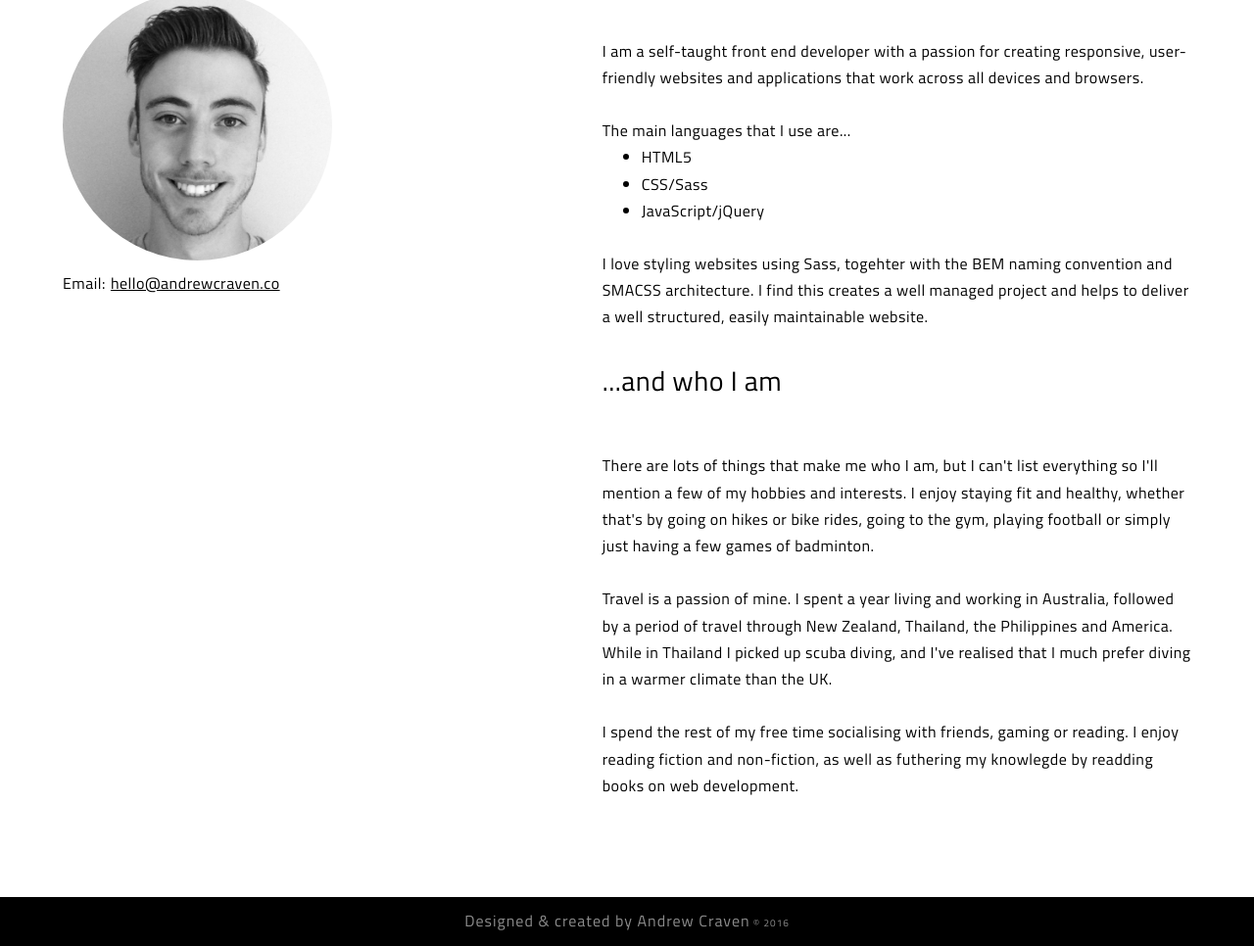
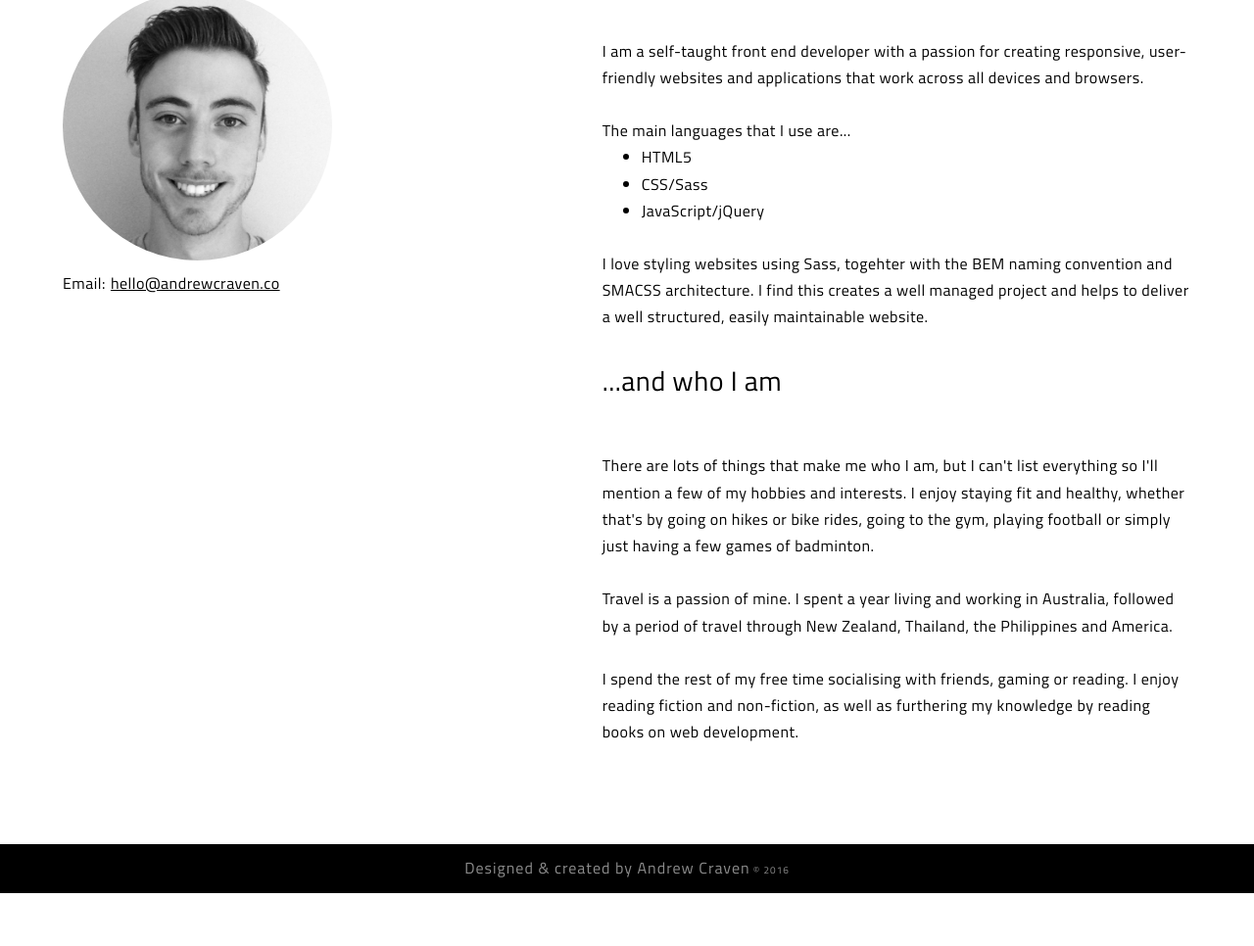
Before and after one commit to AdamCraven/AndrewCraven.github.io, a website: page app/about.html in a window 1280 px wide. Shown: the part 859-1825 px from the top of the page at 98% size. After the commit the page ends 1771 px from the top, so only its background shows below. Drawn offline with nearby package versions, Linux system fonts and the light colour scheme; a script that the page names is missing.

Commit message:
about text change and logic site linked

```diff
--- a/app/about.html
+++ b/app/about.html
@@ -58,9 +58,9 @@
             <h4>...and who I am</h4>
             <p>There are lots of things that make me who I am, but I can't list everything so I'll mention a few of my hobbies and interests. I enjoy staying fit and healthy, whether that's by going on hikes or bike rides, going to the gym, playing football or simply just having a few games of badminton.</p>
             <br>
-            <p>Travel is a passion of mine. I spent a year living and working in Australia, followed by a period of travel through New Zealand, Thailand, the Philippines and America. While in Thailand I picked up scuba diving, and I've realised that I much prefer diving in a warmer climate than the UK.</p>
+            <p>Travel is a passion of mine. I spent a year living and working in Australia, followed by a period of travel through New Zealand, Thailand, the Philippines and America.</p>
             <br>
-            <p>I spend the rest of my free time socialising with friends, gaming or reading. I enjoy reading fiction and non-fiction, as well as futhering my knowlegde by readding books on web development.</p>
+            <p>I spend the rest of my free time socialising with friends, gaming or reading. I enjoy reading fiction and non-fiction, as well as furthering my knowledge by reading books on web development.</p>
           </div>
           <div class="about-content__about-image">
             <img src="./assets/i_personal-photo.jpg" alt="Image of Andrew Craven" />
```
Also changed, not shown: app/portfolio.html (+1 -1 lines).
